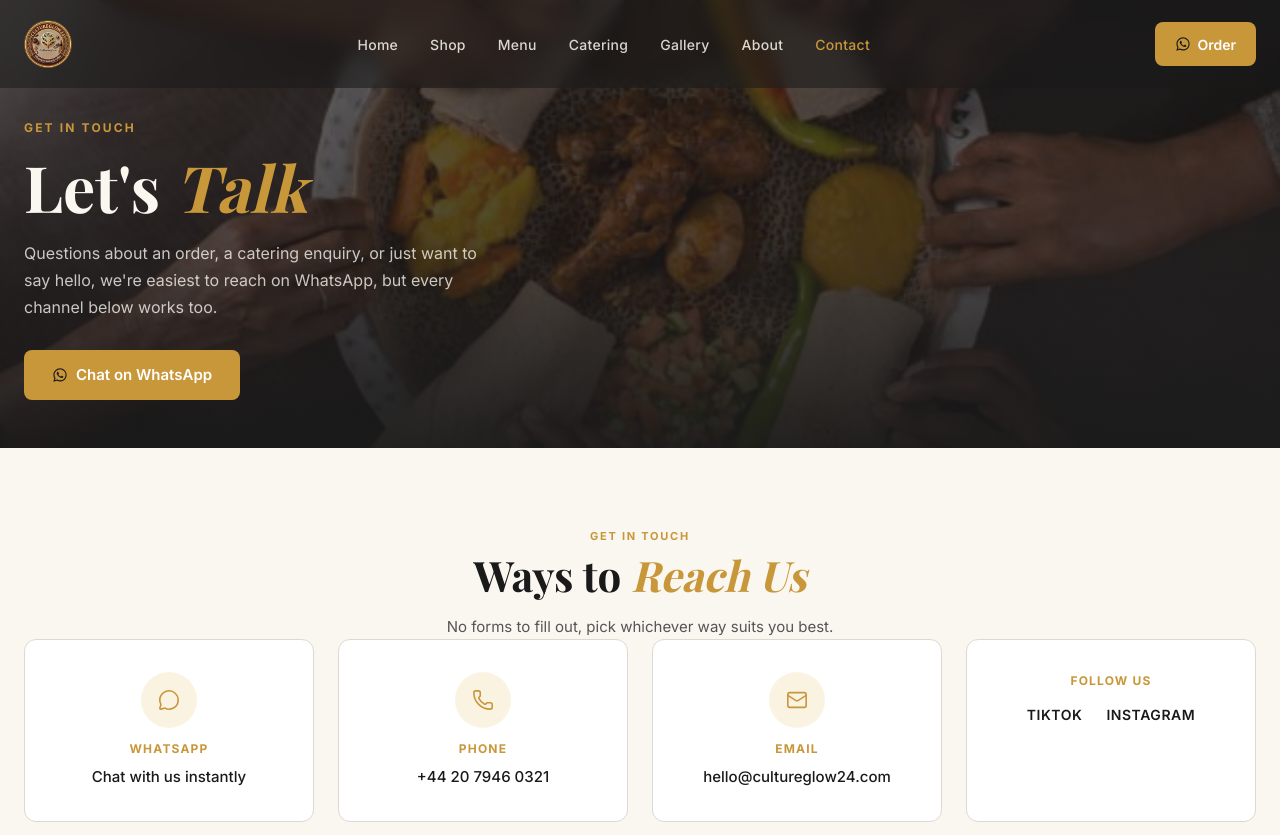
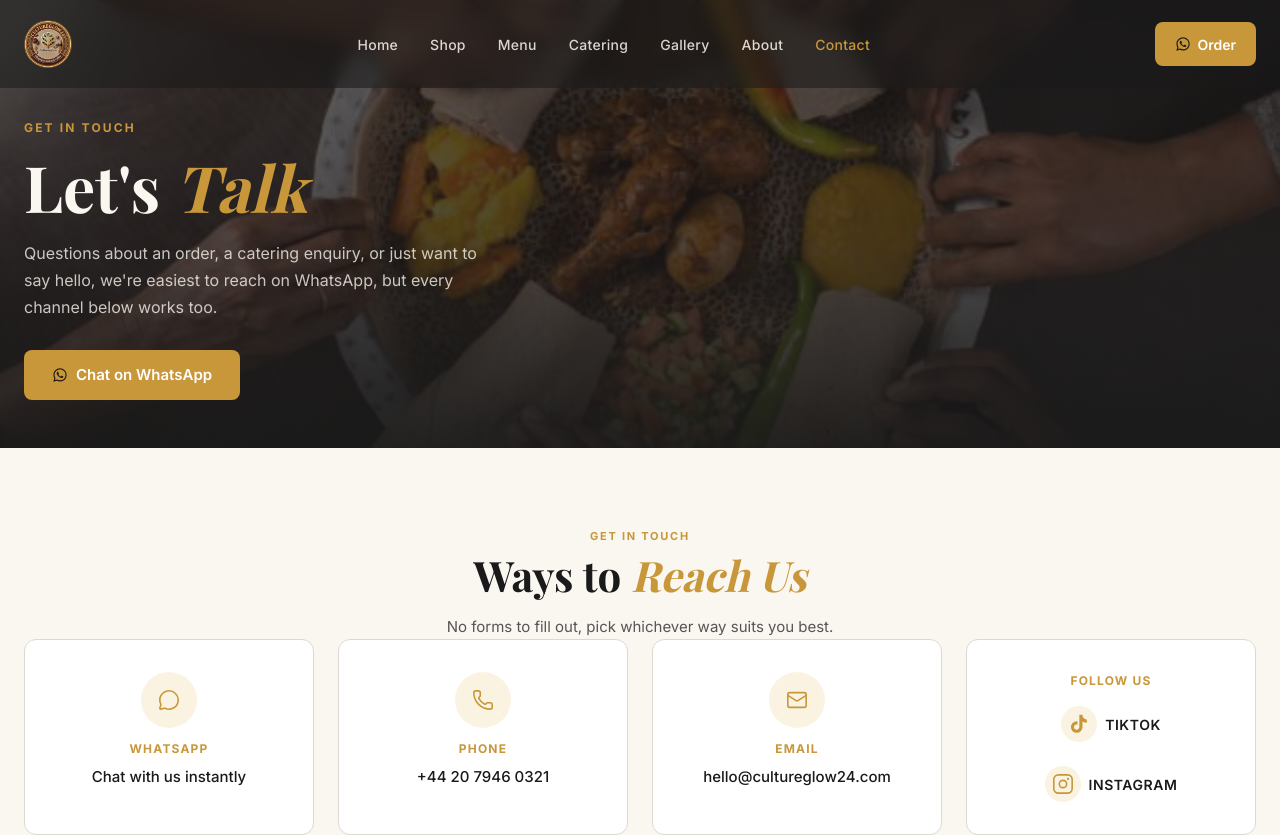
Before and after one commit to bisrat1224/CultureGlow, a Next.js app: page /contact in a window 1280 px wide. Shown: the top 835 px of the page. Built offline with nearby package versions, Linux system fonts and the light colour scheme; no server answers.

Commit message:
fix(contact): center Follow Us logos and labels in one row
Align Instagram and TikTok icons with their labels in a centered
horizontal row inside the social card.

```diff
--- a/src/components/contact/ContactSection/ContactSection.module.css
+++ b/src/components/contact/ContactSection/ContactSection.module.css
@@ -49,14 +49,28 @@ a.methodCard:hover {
   color: var(--cg-charcoal);
 }
 
+.socialCard {
+  justify-content: center;
+}
+
 .socialList {
   display: flex;
+  flex-direction: row;
+  flex-wrap: wrap;
+  align-items: center;
+  justify-content: center;
   gap: calc(var(--cg-u) * 3);
   list-style: none;
-  margin-top: 4px;
+  margin-top: 8px;
+  width: 100%;
 }
 
-.socialList a {
+.socialLink {
+  display: inline-flex;
+  flex-direction: row;
+  align-items: center;
+  justify-content: center;
+  gap: 8px;
   font-size: 14px;
   font-weight: 600;
   letter-spacing: 0.04em;
@@ -65,8 +79,20 @@ a.methodCard:hover {
   transition: color 0.2s;
 }
 
-.socialList a:hover {
+.socialLink:hover {
   color: var(--cg-gold);
+}
+
+.socialIcon {
+  display: inline-flex;
+  align-items: center;
+  justify-content: center;
+  width: 36px;
+  height: 36px;
+  border-radius: 50%;
+  background: var(--cg-gold-light);
+  color: var(--cg-gold);
+  flex-shrink: 0;
 }
 
 @media (min-width: 640px) {
--- a/src/components/contact/ContactSection/ContactSection.tsx
+++ b/src/components/contact/ContactSection/ContactSection.tsx
@@ -4,25 +4,33 @@ import { contactContent } from "@/lib/content/content.contact";
 import styles from "./ContactSection.module.css";
 import shared from "../shared.module.css";
 
-// Per explicit direction: Contact is a hub of ways to reach the business,
-// not a form to fill out. Supersedes the earlier /api/contact-backed
-// ContactForm approach (Chunk 9 / Open Decision D1) for this page
-// specifically - Catering's enquiry form (CateringEnquirySection.tsx,
-// still posting to /api/catering) is unaffected and unchanged.
-//
-// Only four contact methods are shown, per instruction: WhatsApp, a UK
-// phone number, email, and social links. No map, no form, nothing else.
-//
-// UK_PHONE uses Ofcom's officially reserved fictitious-number block for
-// London (020 7946 0000-0999) - these numbers are permanently set aside
-// by the regulator and guaranteed to never be allocated to a real
-// subscriber, unlike an arbitrary-looking placeholder such as
-// "020 7123 4567" which could coincidentally be, or become, a real
-// number. Swap for the client's real number once supplied via the PM.
-// Email now reads from the centralized CONTACT_EMAIL constant
-// (lib/constants.ts) instead of a local duplicate literal.
 const UK_PHONE_DISPLAY = "+44 20 7946 0321";
 const UK_PHONE_TEL = "+442079460321";
+
+function InstagramIcon() {
+  return (
+    <svg width="22" height="22" viewBox="0 0 24 24" fill="none" aria-hidden="true">
+      <rect x="2" y="2" width="20" height="20" rx="5" stroke="currentColor" strokeWidth="1.75" />
+      <circle cx="12" cy="12" r="4" stroke="currentColor" strokeWidth="1.75" />
+      <circle cx="17.5" cy="6.5" r="1.25" fill="currentColor" />
+    </svg>
+  );
+}
+
+function TikTokIcon() {
+  return (
+    <svg width="22" height="22" viewBox="0 0 24 24" fill="currentColor" aria-hidden="true">
+      <path d="M19.59 6.69a4.83 4.83 0 0 1-3.77-4.25V2h-3.45v13.67a2.89 2.89 0 0 1-2.88 2.5 2.89 2.89 0 0 1-2.88-2.88 2.89 2.89 0 0 1 2.88-2.88c.28 0 .56.04.82.1v-3.5a6.37 6.37 0 0 0-.82-.05A6.34 6.34 0 0 0 3.15 15.3a6.34 6.34 0 0 0 6.34 6.34 6.34 6.34 0 0 0 6.34-6.34V9.18a8.16 8.16 0 0 0 4.76 1.52V7.25a4.85 4.85 0 0 1-1-.56z" />
+    </svg>
+  );
+}
+
+function SocialIcon({ label }: { label: string }) {
+  const key = label.toLowerCase();
+  if (key.includes("instagram")) return <InstagramIcon />;
+  if (key.includes("tiktok")) return <TikTokIcon />;
+  return null;
+}
 
 export function ContactSection() {
   const { eyebrow, headingBeforeEm, headingEm, headingAfterEm, desc, whatsapp, phone, email, social } =
@@ -70,10 +78,7 @@ export function ContactSection() {
             <span className={styles.methodValue}>{UK_PHONE_DISPLAY}</span>
           </a>
 
-          <a
-            href={`mailto:${CONTACT_EMAIL}`}
-            className={styles.methodCard}
-          >
+          <a href={`mailto:${CONTACT_EMAIL}`} className={styles.methodCard}>
             <span className={styles.methodIcon} aria-hidden="true">
               <Mail size={22} strokeWidth={1.75} />
             </span>
@@ -81,7 +86,7 @@ export function ContactSection() {
             <span className={styles.methodValue}>{CONTACT_EMAIL}</span>
           </a>
 
-          <div className={styles.methodCard}>
+          <div className={`${styles.methodCard} ${styles.socialCard}`}>
             <span className={styles.methodLabel}>{social.label}</span>
             <ul className={styles.socialList}>
               {SOCIAL_LINKS.map((s) => (
@@ -90,8 +95,13 @@ export function ContactSection() {
                     href={s.href}
                     target="_blank"
                     rel="noopener noreferrer"
+                    className={styles.socialLink}
+                    aria-label={s.label}
                   >
-                    {s.label}
+                    <span className={styles.socialIcon}>
+                      <SocialIcon label={s.label} />
+                    </span>
+                    <span>{s.label}</span>
                   </a>
                 </li>
               ))}
```
